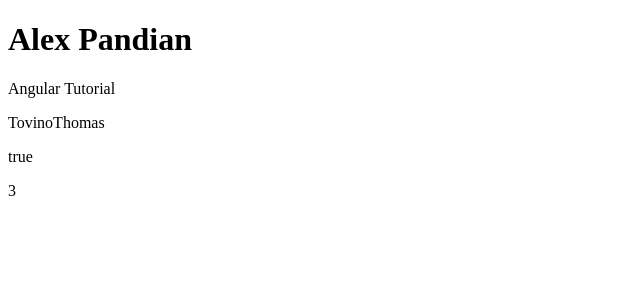
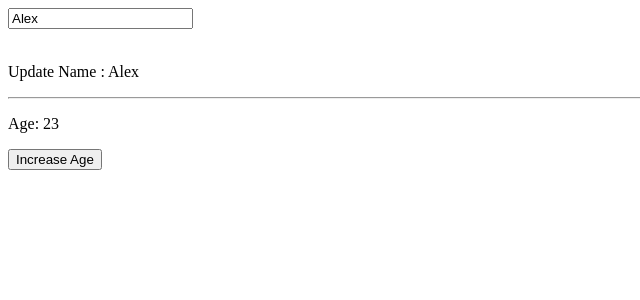
Before and after one commit to Rishab-RajHR/Angular-21, an Angular app: page / in a window 1280 px wide. Shown: the top 300 px of the page, without its empty margins (0-640 px from the left). Built offline with nearby package versions, Linux system fonts and the light colour scheme.

Commit message:
Two Way Binding

```diff
--- a/src/app/app.html
+++ b/src/app/app.html
@@ -1,6 +1,18 @@
-<h1>Alex Pandian</h1>
+<!-- <input [(ngModel)]="username" placeholder="Enter your name" />
 
-<p>{{name}}</p>
-<p>{{username}}</p>
-<p>{{isAdmin}}</p>
-<p>{{count}}</p>
+<p>{{username}}</p> -->
+<!--
+<input [value]="name()" (input)="name.set($event.target.value)"/>
+
+<p>{{name()}}</p> -->
+
+<input [value]="user().name" (input)="updateName($event.target.value)" placeholder="Name"/>
+
+<br><br>
+
+<p> Update Name : {{user().name}}</p>
+
+<hr>
+
+<p> Age: {{user().age}}</p>
+<button (click)="updateAge()">Increase Age</button>
--- a/src/app/app.ts
+++ b/src/app/app.ts
@@ -1,16 +1,26 @@
 import { Component, signal } from '@angular/core';
-import { RouterOutlet } from '@angular/router';
+// import { FormsModule } from '@angular/forms';
 
 @Component({
-  imports: [RouterOutlet],
+  imports: [],
   selector: 'app-root',
   styleUrl: './app.css',
   templateUrl: './app.html',
 })
 export class App {
-  protected readonly title = signal('angular-tut');
-  name = "Angular Tutorial";
-  username = "TovinoThomas";
-   isAdmin = true;
-   count = 3;
+  //  username = "Alex";
+  // name = signal('George');
+
+  user = signal<{ name: string; age: number }>({
+       name: 'Alex',
+       age: 23
+  })
+
+  updateName(value: string) {
+      this.user.update(user => ({ ...user, name: value }));
+  }
+
+  updateAge() {
+      this.user.update(user => ({ ...user, age: user.age+1 }));
+  }
 }
```
